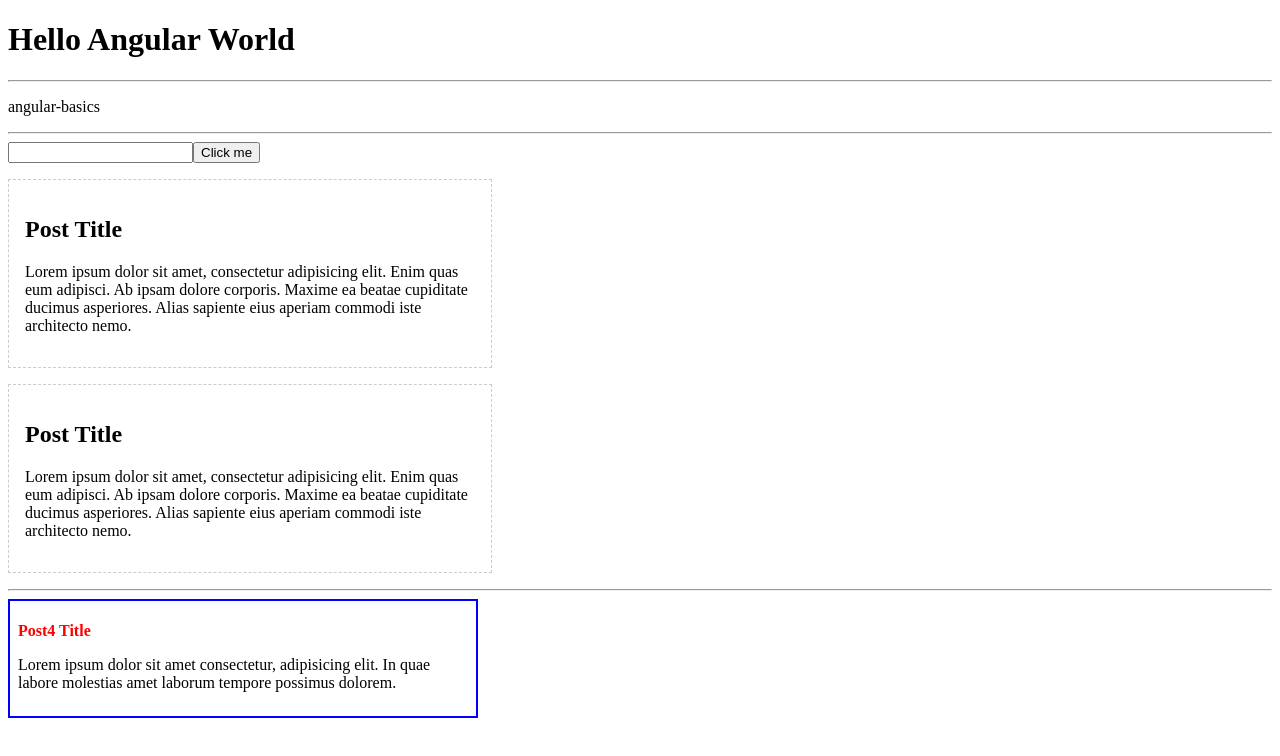
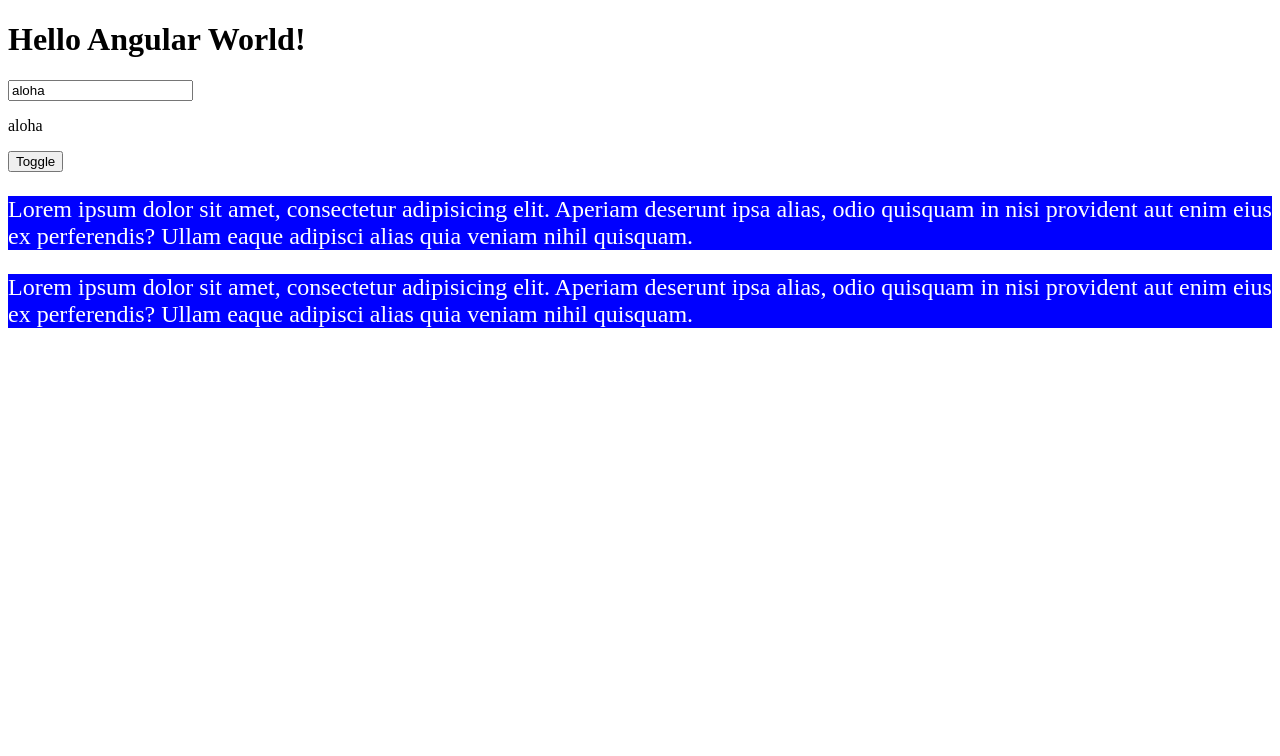
Before and after one commit to gegorov/angular-basics, an Angular app: page / in a window 1280 px wide. Shown: the top 756 px of the page. Built offline with nearby package versions, Linux system fonts and the light colour scheme.

Commit message:
add nsection 2 ngStyle and ngClass

```diff
--- a/src/app/app.component.html
+++ b/src/app/app.component.html
@@ -1,25 +1,33 @@
-<h1>Hello Angular World</h1>
+<h1>Hello Angular World!</h1>
 
-<hr />
+<input type="text" [(ngModel)]="title" />
 
 <p>{{ title }}</p>
+<button (click)="backgroundToggle = !backgroundToggle">Toggle</button>
 
-<hr />
+<!-- <div
+    [ngStyle]="{
+        width: '200px',
+        height: '200px',
+        borderRadius: '5px',
+        border: '1px solid #ccc',
+        background: backgroundToggle ? 'red' : 'blue'
+    }"
+></div> -->
 
-<input
-    type="text"
-    #myInput
-    (keyup.enter)="onInput($event)"
-    (blur)="onBlur(myInput.value)"
-/>
-<button (click)="onClick()">Click me</button>
-<p>
-    <strong>{{ inputValue }}</strong>
+<p
+    [ngClass]="{
+        red: backgroundToggle,
+        blue: !backgroundToggle
+    }"
+>
+    Lorem ipsum dolor sit amet, consectetur adipisicing elit. Aperiam deserunt
+    ipsa alias, odio quisquam in nisi provident aut enim eius ex perferendis?
+    Ullam eaque adipisci alias quia veniam nihil quisquam.
 </p>
 
-<app-post></app-post>
-<app-post></app-post>
-
-<hr />
-
-<app-post4></app-post4>
+<p [class.blue]="!backgroundToggle" [class.red]="backgroundToggle">
+    Lorem ipsum dolor sit amet, consectetur adipisicing elit. Aperiam deserunt
+    ipsa alias, odio quisquam in nisi provident aut enim eius ex perferendis?
+    Ullam eaque adipisci alias quia veniam nihil quisquam.
+</p>
--- a/src/app/app.component.scss
+++ b/src/app/app.component.scss
@@ -0,0 +1,11 @@
+.red {
+    background: red;
+    font-weight: bold;
+    color: #ffffff;
+}
+
+.blue {
+    background: blue;
+    font-size: 1.5rem;
+    color: #ffffff;
+}
--- a/src/app/app.component.ts
+++ b/src/app/app.component.ts
@@ -6,19 +6,10 @@
     styleUrls: ['./app.component.scss'],
 })
 export class AppComponent {
-    title = 'angular-basics';
-    inputValue = '';
+    title = 'aloha';
+    backgroundToggle = false;
 
-    constructor() {}
-
-    onInput(event: KeyboardEvent) {
-        console.log('Event ', event);
-        this.inputValue = (event.target as HTMLInputElement).value;
-    }
-    onClick() {
-        console.log('Clicked!');
-    }
-    onBlur(str: string) {
-        this.inputValue = str;
+    onInput(event: any) {
+        this.title = event.target.value;
     }
 }
--- a/src/app/app.module.ts
+++ b/src/app/app.module.ts
@@ -1,5 +1,6 @@
 import { BrowserModule } from '@angular/platform-browser';
 import { NgModule } from '@angular/core';
+import { FormsModule } from '@angular/forms';
 
 import { AppComponent } from './app.component';
 import { PostComponent } from './post/post.component';
@@ -7,7 +8,7 @@
 
 @NgModule({
     declarations: [AppComponent, PostComponent, Post4Component],
-    imports: [BrowserModule],
+    imports: [BrowserModule, FormsModule],
     providers: [],
     bootstrap: [AppComponent],
 })
```
